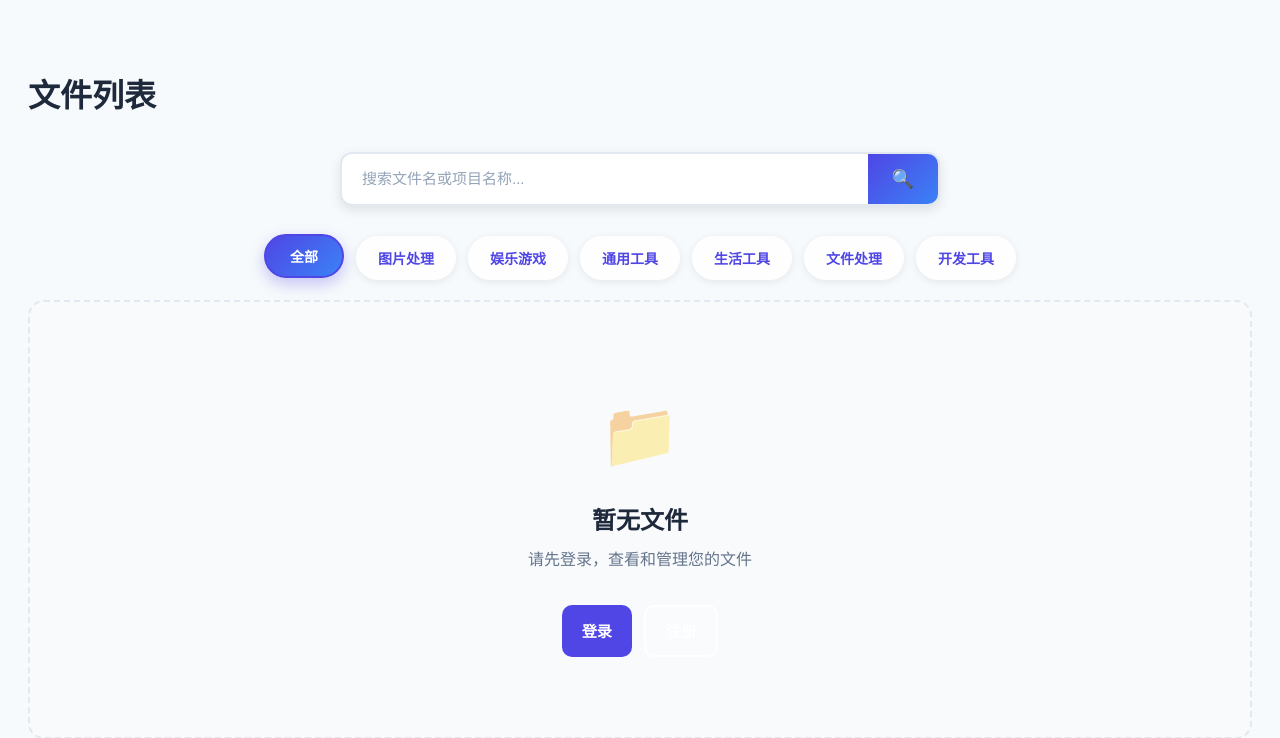
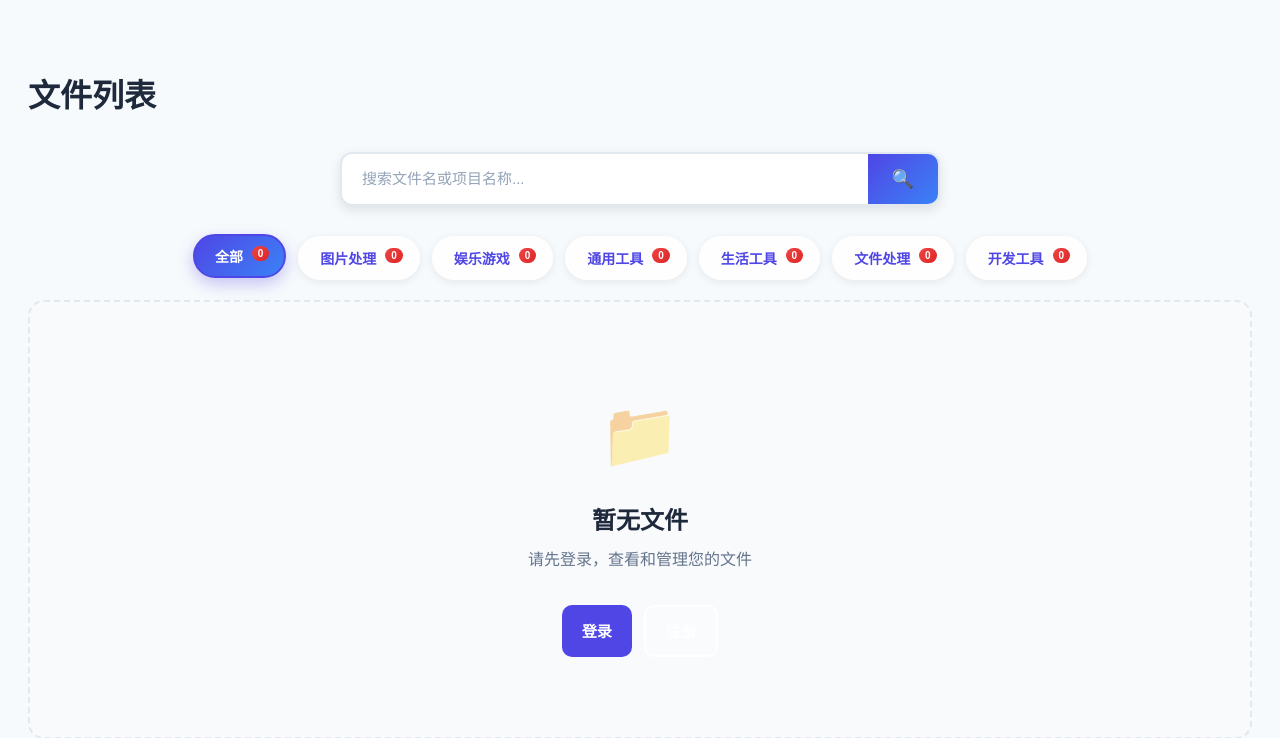
Before and after one commit to Yangyang178/yytoolssote, a Flask app: page / in a window 1280 px wide. Shown: the part 942-1680 px from the top of the page. Run offline with Flask 2, Linux system fonts and the light colour scheme; data that the repository does not hold is empty.

Commit message:
添加文件分类数量统计功能

```diff
--- a/static/scripts/main.js
+++ b/static/scripts/main.js
@@ -425,6 +425,61 @@ function initCategoryFilter() {
   const categoryBtns = document.querySelectorAll('.category-btn');
   const fileCards = document.querySelectorAll('.file-card');
 
+  // 统计每个分类的文件数量
+  function updateCategoryCounts() {
+    const categories = ['图片处理', '娱乐游戏', '通用工具', '生活工具', '文件处理', '开发工具'];
+    const counts = {
+      '图片处理': 0,
+      '娱乐游戏': 0,
+      '通用工具': 0,
+      '生活工具': 0,
+      '文件处理': 0,
+      '开发工具': 0,
+      '全部': 0
+    };
+
+    fileCards.forEach(card => {
+      const cardCategories = card.dataset.categories || '';
+      const categoriesList = cardCategories.split(',').map(cat => cat.trim());
+
+      categoriesList.forEach(category => {
+        if (counts.hasOwnProperty(category)) {
+          counts[category]++;
+        }
+      });
+
+      // 统计全部数量
+      counts['全部']++;
+    });
+
+    // 更新分类按钮上的数量显示
+    categories.forEach(category => {
+      const countElement = document.getElementById(`count-${category}`);
+      if (countElement) {
+        countElement.textContent = counts[category];
+      }
+    });
+
+    // 更新全部按钮上的数量显示
+    const allCountElement = document.getElementById('count-全部');
+    if (allCountElement) {
+      allCountElement.textContent = counts['全部'];
+    }
+  }
+
+  // 初始化时更新数量
+  updateCategoryCounts();
+
+  // 监听文件卡片的变化，实时更新分类数量
+  const observer = new MutationObserver(() => {
+    updateCategoryCounts();
+  });
+
+  observer.observe(document.querySelector('.files-grid'), {
+    childList: true,
+    subtree: true
+  });
+
   categoryBtns.forEach(btn => {
     btn.addEventListener('click', () => {
       // 移除所有按钮的active类
--- a/templates/index.html
+++ b/templates/index.html
@@ -74,13 +74,13 @@
 
     <!-- 分类筛选功能 -->
     <div class="category-filter">
-      <button class="category-btn active" data-category="all">全部</button>
-      <button class="category-btn" data-category="图片处理">图片处理</button>
-      <button class="category-btn" data-category="娱乐游戏">娱乐游戏</button>
-      <button class="category-btn" data-category="通用工具">通用工具</button>
-      <button class="category-btn" data-category="生活工具">生活工具</button>
-      <button class="category-btn" data-category="文件处理">文件处理</button>
-      <button class="category-btn" data-category="开发工具">开发工具</button>
+      <button class="category-btn active" data-category="all">全部 <span class="category-count" id="count-全部">0</span></button>
+      <button class="category-btn" data-category="图片处理">图片处理 <span class="category-count" id="count-图片处理">0</span></button>
+      <button class="category-btn" data-category="娱乐游戏">娱乐游戏 <span class="category-count" id="count-娱乐游戏">0</span></button>
+      <button class="category-btn" data-category="通用工具">通用工具 <span class="category-count" id="count-通用工具">0</span></button>
+      <button class="category-btn" data-category="生活工具">生活工具 <span class="category-count" id="count-生活工具">0</span></button>
+      <button class="category-btn" data-category="文件处理">文件处理 <span class="category-count" id="count-文件处理">0</span></button>
+      <button class="category-btn" data-category="开发工具">开发工具 <span class="category-count" id="count-开发工具">0</span></button>
     </div>
 
     {% if files %}
@@ -284,6 +284,20 @@
   z-index: 1;
 }
 
+.category-count {
+  position: absolute;
+  top: -5px;
+  right: -5px;
+  background: linear-gradient(135deg, #ef4444 0%, #dc2626 100%);
+  color: white;
+  font-size: 10px;
+  font-weight: 600;
+  padding: 2px 6px;
+  border-radius: 10px;
+  min-width: 16px;
+  text-align: center;
+}
+
 .category-btn:hover {
   background: rgba(79, 70, 229, 0.1);
   border-color: rgba(79, 70, 229, 0.3);
```
